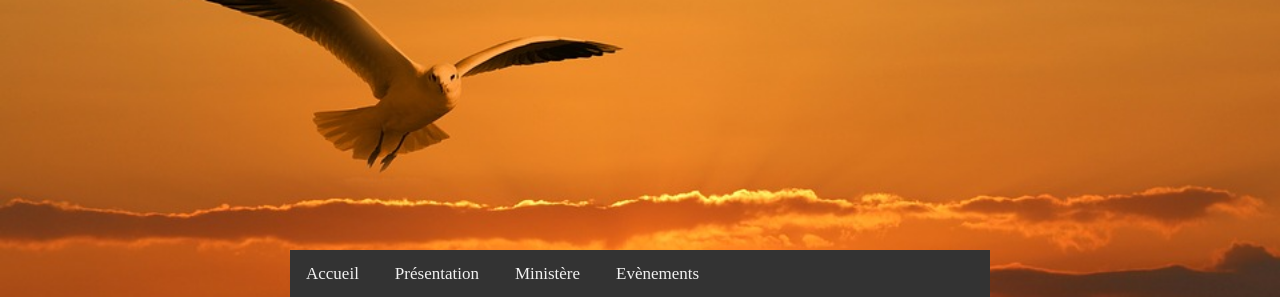
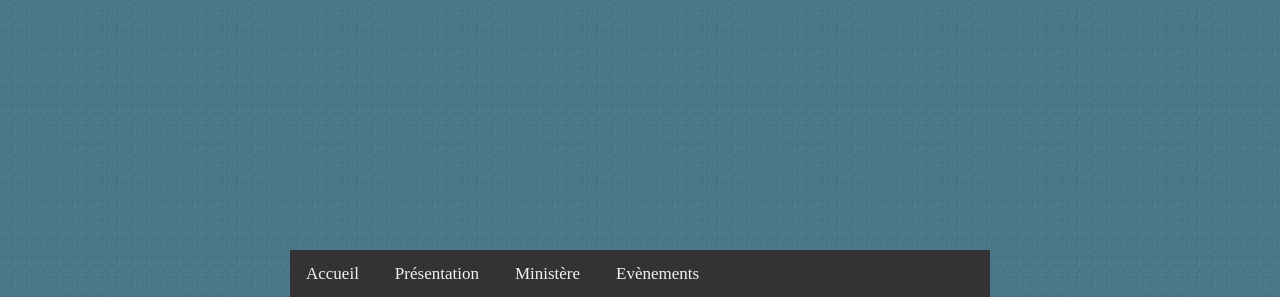
Before and after one commit to gkesse/ready_carpool, a PHP site: page /Accueil/index.php in a window 1280 px wide. Shown: the top 297 px of the page. Run offline with PHP 8.4, Linux system fonts and the light colour scheme.

Commit message:
Initial Commit

```diff
--- a/css/style.css
+++ b/css/style.css
@@ -56,8 +56,6 @@
     background-color: #5CAF50;
     background-image: url("/img/banner.jpg");
     background-position: center;
-    background-repeat: no-repeat;
-    background-size: cover;
     position: absolute;
 }
 
```
Also changed, not shown: img/banner.jpg, img/banner2.jpg (added), img/banner3.jpg.
